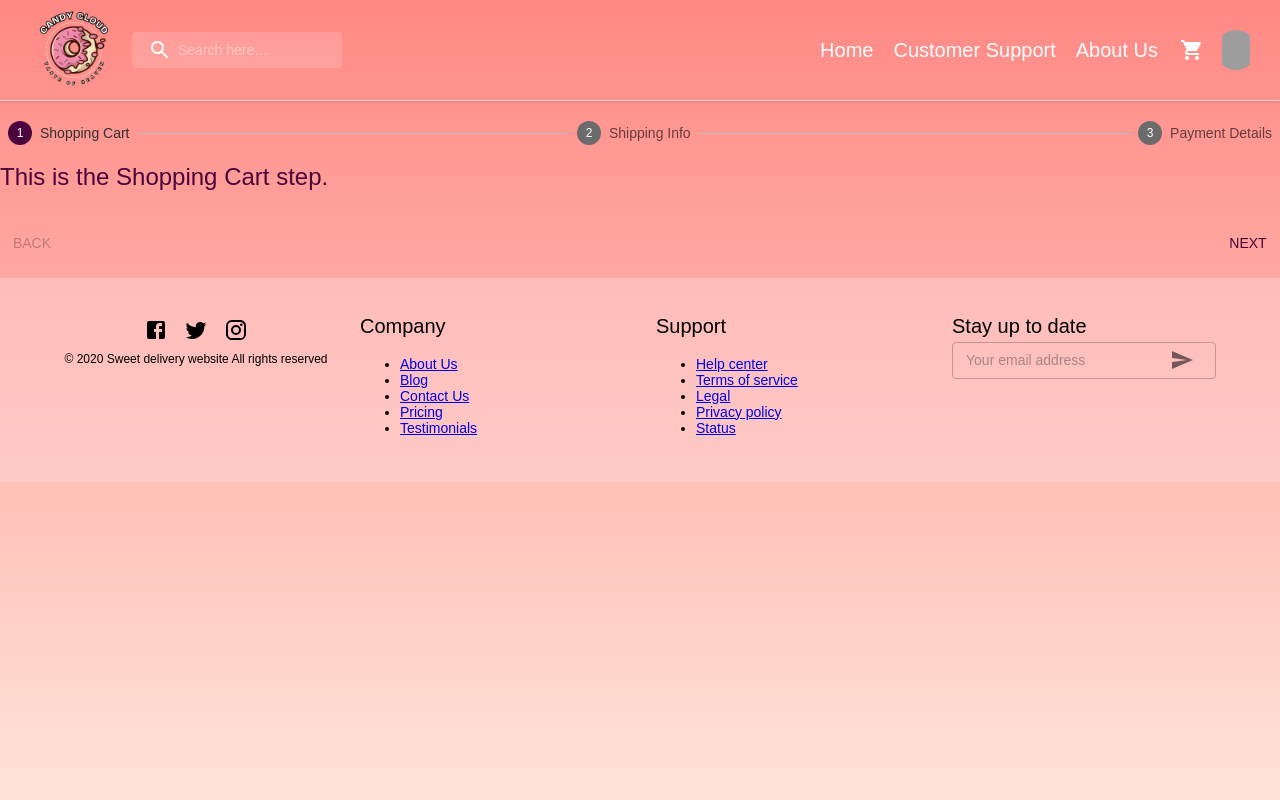
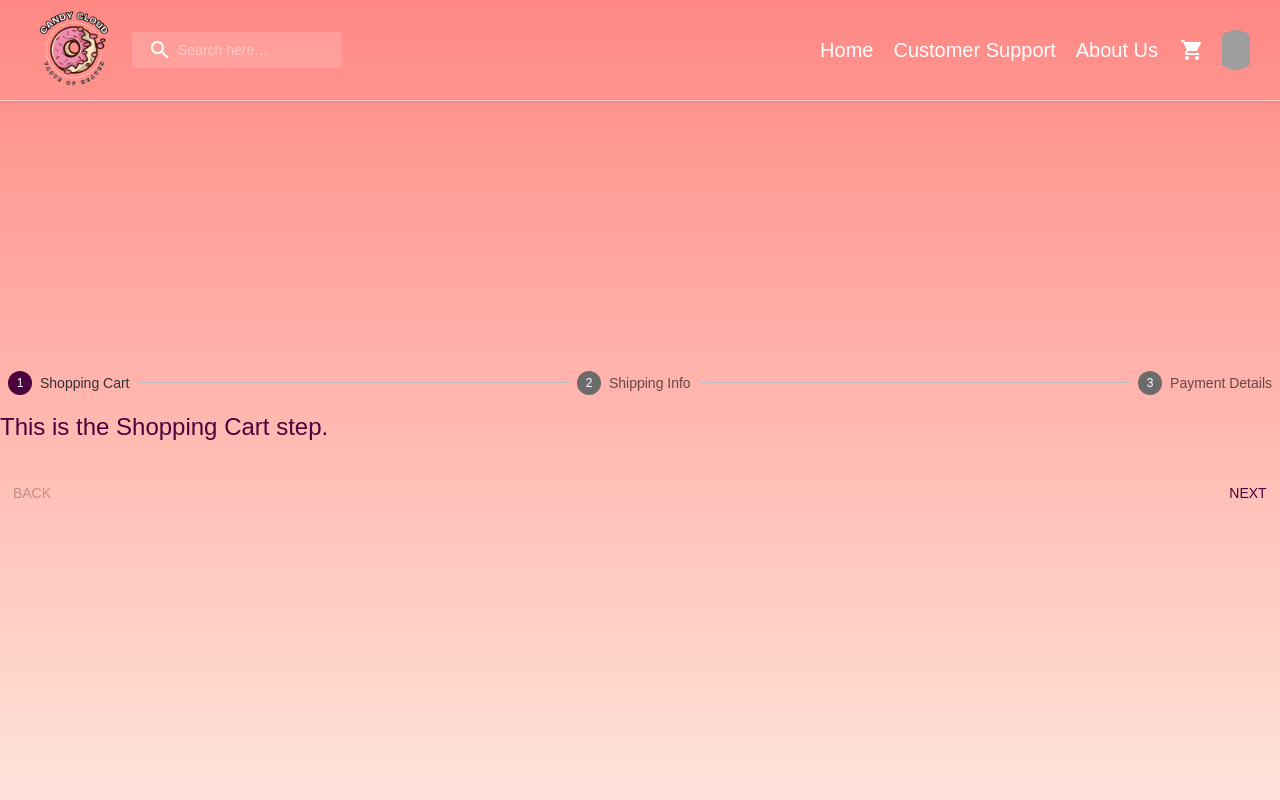
Before and after one commit to IT20642914/shoppingCart, a React (Create React App) app in the folder fron-end/: page / in a window 1280 px wide. Both pictures are taken after a click on the button 1192 px from the left and 50 px from the top of the page. Shown: the top 800 px of the page. Built offline with nearby package versions, Linux system fonts and the light colour scheme; grey boxes are pictures that could not be loaded.

Commit message:
Refactor ShoppingCart component and add styles

```diff
--- a/fron-end/src/pages/ShoppingCart/ShoppingCart.jsx
+++ b/fron-end/src/pages/ShoppingCart/ShoppingCart.jsx
@@ -9,7 +9,7 @@ import Typography from '@mui/material/Typography';
 import ShoppingCartStep from '../../components/ShoppingCartStep/ShoppingCartStep';
 import ShippingInfoStep from '../../components/ShippingInfoStep/ShippingInfoStep';
 import PaymentDetailsStep from '../../components/PaymentDetails/PaymentDetails';
-
+import Styles from './ShoppingCart.module.scss';
 const steps = [
   { label: 'Shopping Cart', component: ShoppingCartStep },
   { label: 'Shipping Info', component: ShippingInfoStep },
@@ -53,6 +53,7 @@ const ShoppingCart = () => {
   };
 
   return (
+    <section className={Styles.Container}>
     <Box sx={{ width: '100%' }}>
       <Stepper nonLinear activeStep={activeStep}>
         {steps.map((step, index) => (
@@ -99,6 +100,7 @@ const ShoppingCart = () => {
         )}
       </div>
     </Box>
+    </section>
   );
 };
 
--- a/fron-end/src/pages/ShoppingCart/ShoppingCart.module.scss
+++ b/fron-end/src/pages/ShoppingCart/ShoppingCart.module.scss
@@ -0,0 +1,9 @@
+.Container{
+    display: flex;
+    flex-direction: column;
+    height: 80vh;
+    align-items: center;
+    justify-content: center;
+
+    max-width: 80rem;
+}
```
